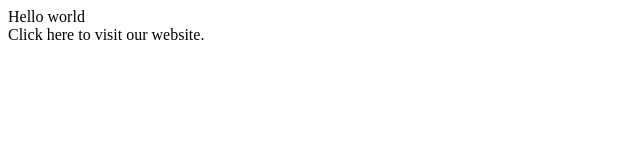
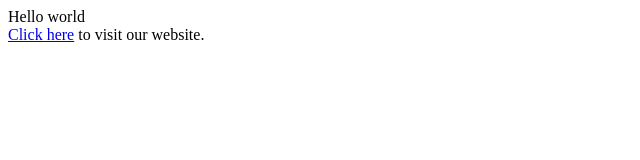
Before and after one commit to raskrawen/kiosk, a plain HTML site: page index.html in a window 1280 px wide. Shown: the full height of the page, 0-640 px from the left. Drawn offline with Linux system fonts and the light colour scheme.

Commit message:
fix: correct anchor tag syntax in index.html

```diff
--- a/index.html
+++ b/index.html
@@ -1,4 +1,3 @@
 
 Hello world <br>
-<alink href="https://raskrawen.github.io/kiosk/subside.html">Click here</alink> to visit our website.
-</p>
+<a href="https://raskrawen.github.io/kiosk/subside.html">Click here</a> to visit our website.
```
